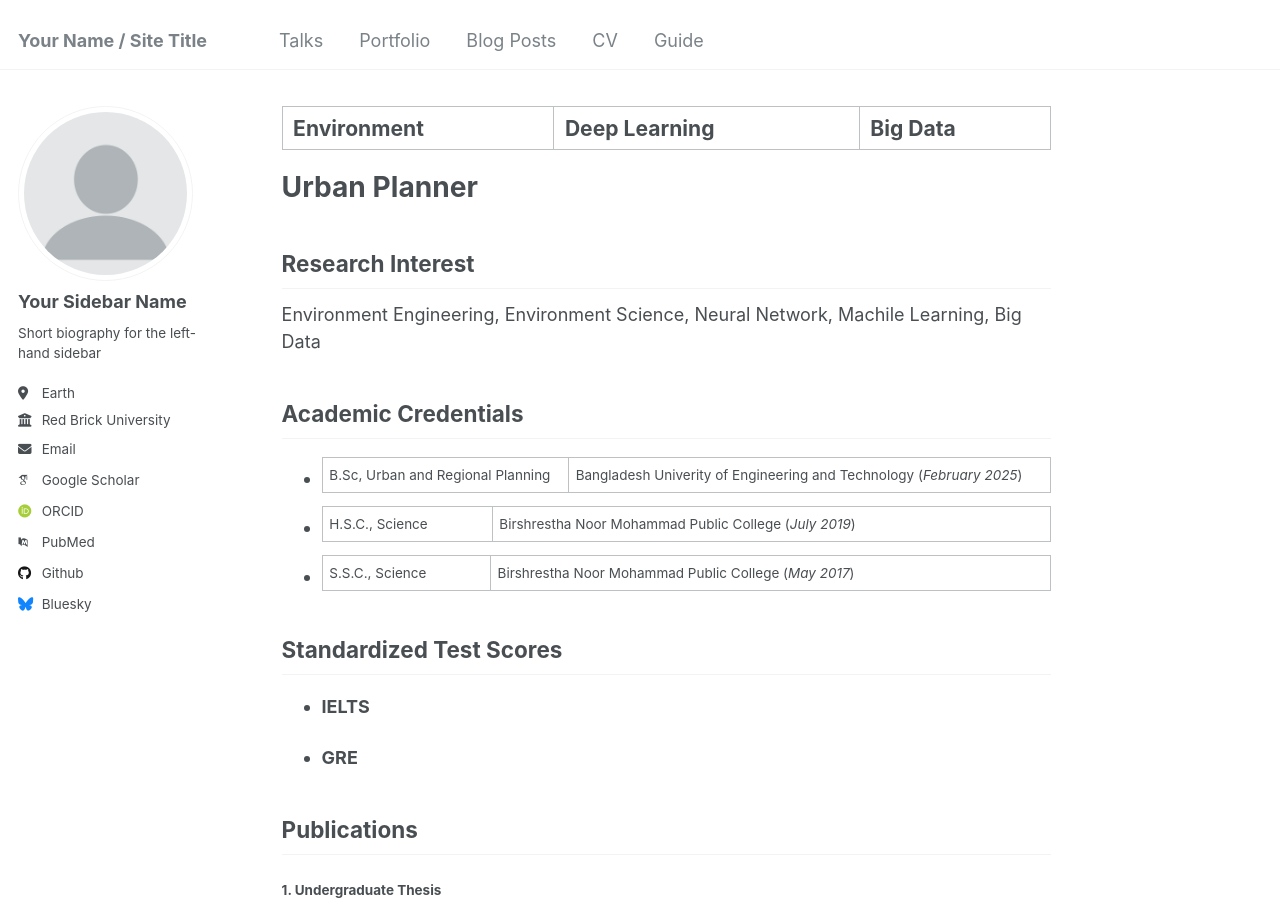
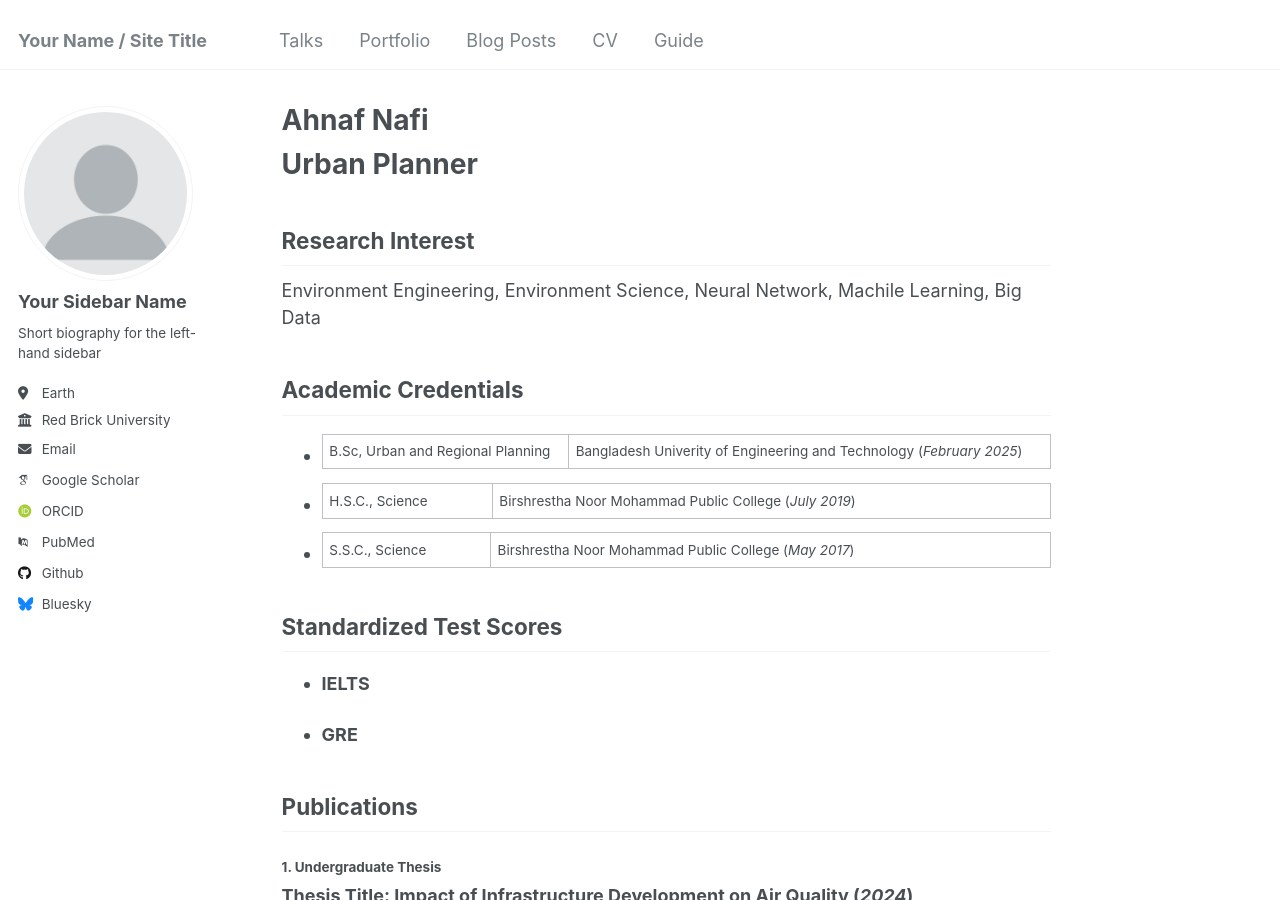
Before and after one commit to NafixData/ahnafnafi, a Jekyll site: the page built from _pages/about.md, in a window 1280 px wide and 900 px high. Built offline with Jekyll 4.4.1, drawn with Linux system fonts in a browser that asks for light colours; some web fonts are replaced.

Commit message:
Update about.md

```diff
--- a/_pages/about.md
+++ b/_pages/about.md
@@ -1,6 +1,6 @@
 ---
 permalink: /
-title: "Environment | Deep Learning | Big Data"
+title: "Ahnaf Nafi"
 author_profile: true
 redirect_from:
   - /about/
```
